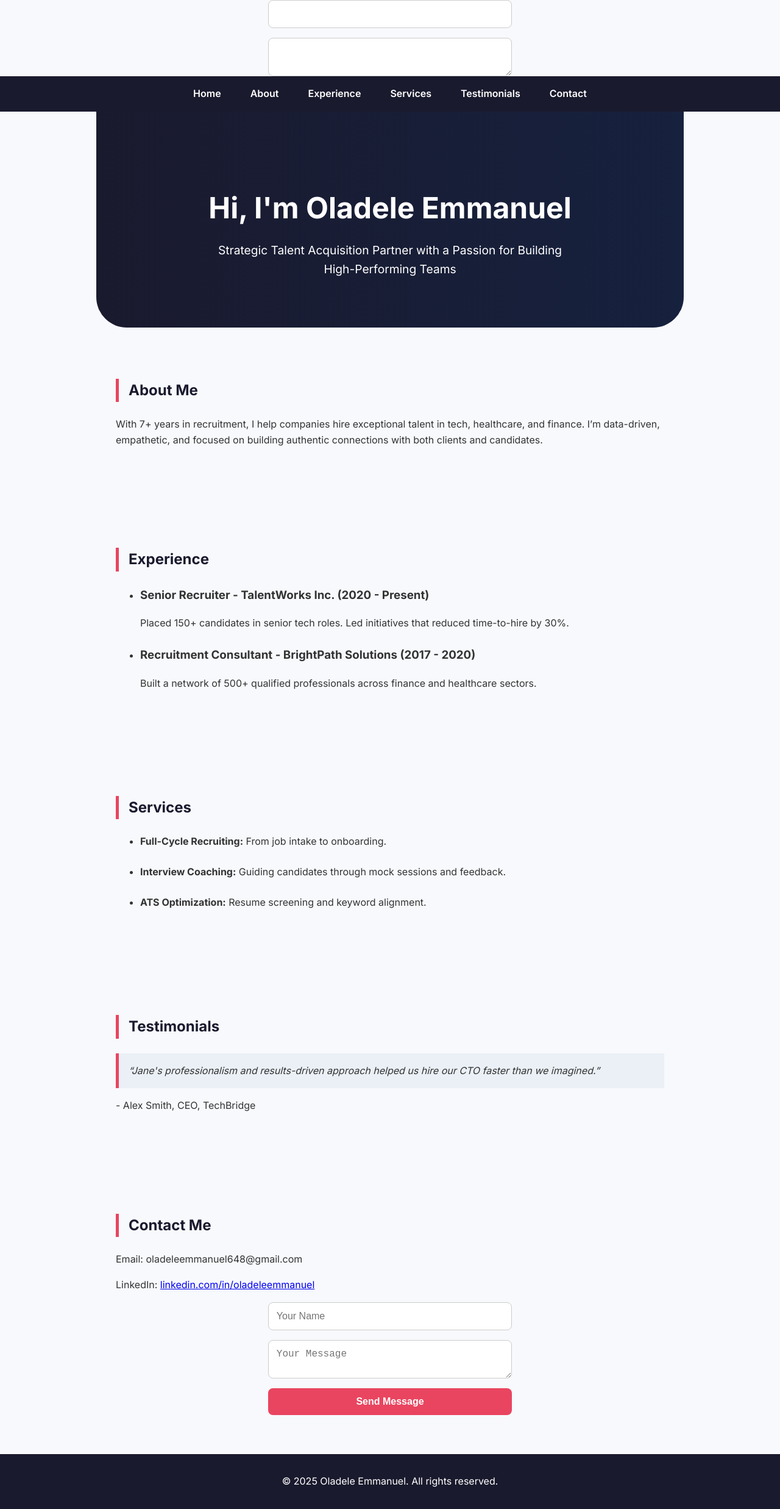
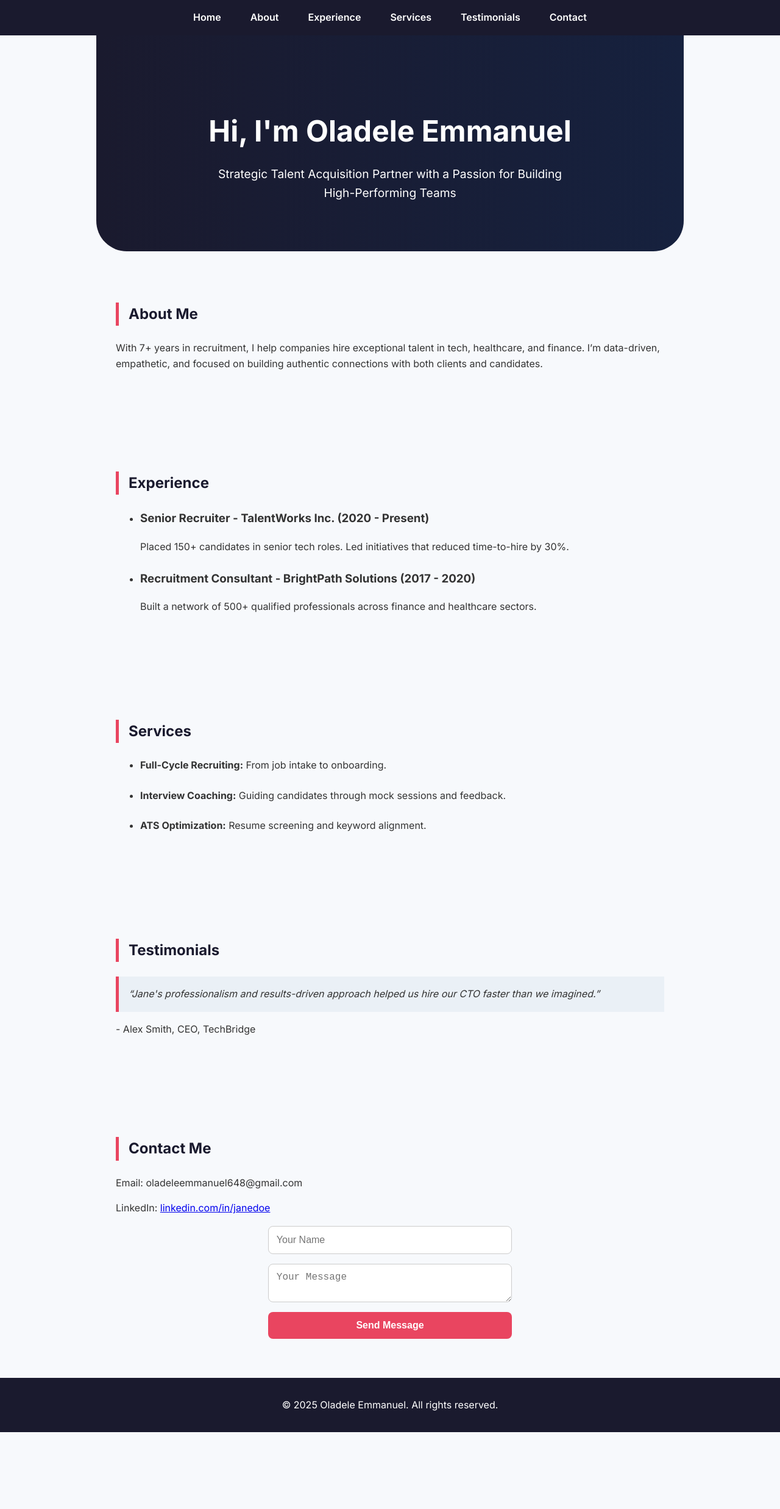
Before and after one commit to emmanuel4428/Recruiter-portfolio-, a plain HTML site: page Index.html in a window 1280 px wide. Shown: the whole page at 61% size. After the commit the page ends 2348 px from the top, so only its background shows below. Drawn offline with Linux system fonts and the light colour scheme.

Commit message:
Add files via upload

```diff
--- a/Index.html
+++ b/Index.html
@@ -6,7 +6,7 @@
   <title>Oladele Emmanuel</title>
   <link href="https://fonts.googleapis.com/css2?family=Inter:wght@400;600;700&display=swap" rel="stylesheet" />
   <style>
-body {
+    body {
       font-family: 'Inter', sans-serif;
       margin: 0;
       padding: 0;
@@ -165,10 +165,6 @@ body {
     }
   </style>
 </head>
-<form name="contact" netlify hidden>
-  <input type="text" name="name" />
-  <textarea name="message"></textarea>
-</form>
 <body>
   <div id="preloader">
     <div class="spinner"></div>
@@ -232,8 +228,8 @@ body {
   <section id="contact">
     <h2>Contact Me</h2>
     <p>Email: oladeleemmanuel648@gmail.com</p>
-    <p>LinkedIn: <a href="https://www.linkedin.com/in/oladele-emmanuel">linkedin.com/in/oladeleemmanuel</a></p>
-<form name="contact" method="POST" data-netlify="true">
+    <p>LinkedIn: <a href="https://www.linkedin.com/in/janedoe">linkedin.com/in/janedoe</a></p>
+    <form name="contact" method="POST" data-netlify="true">
   <input type="hidden" name="form-name" value="contact" />
   <input type="text" name="name" placeholder="Your Name" required />
   <textarea name="message" placeholder="Your Message" required></textarea>
```
